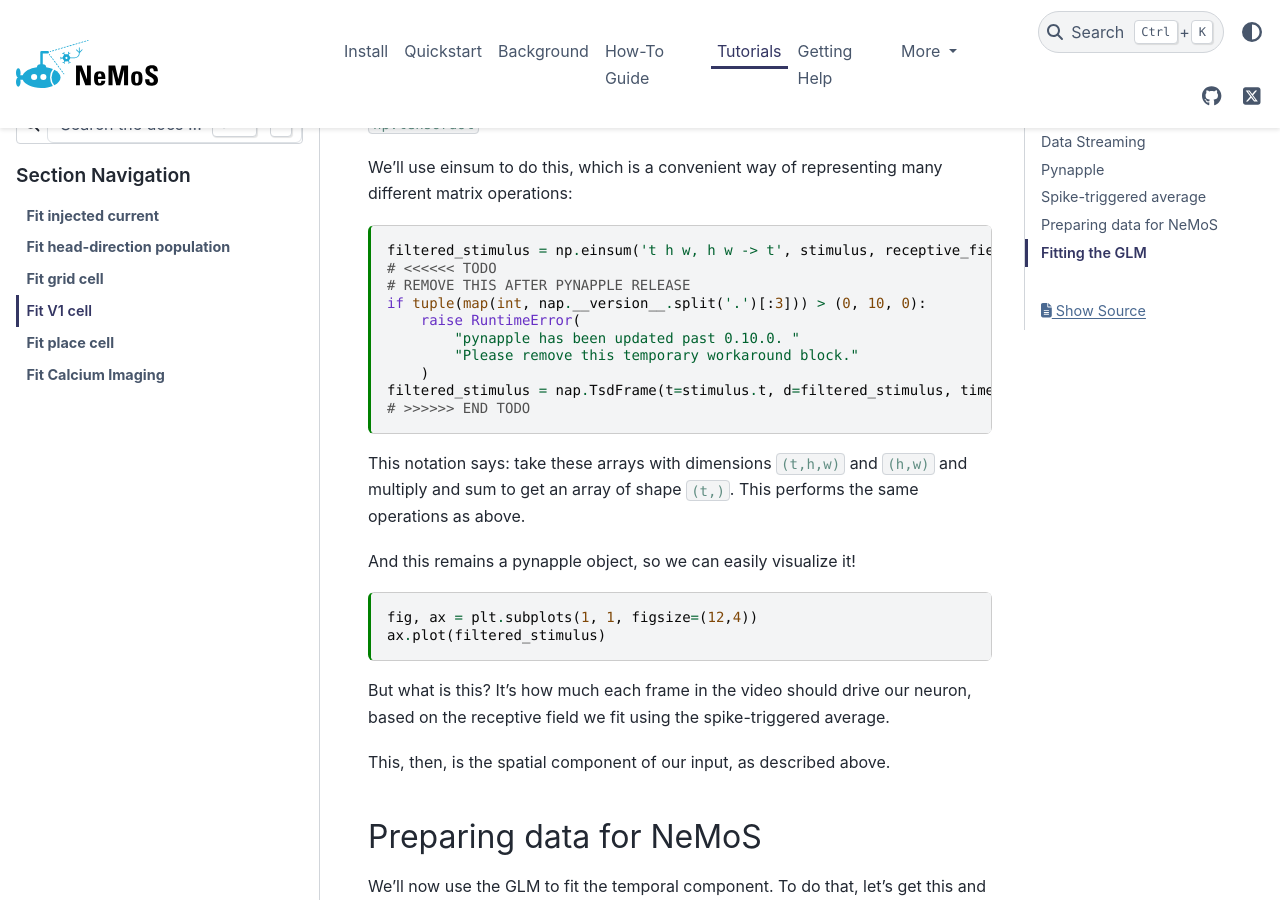
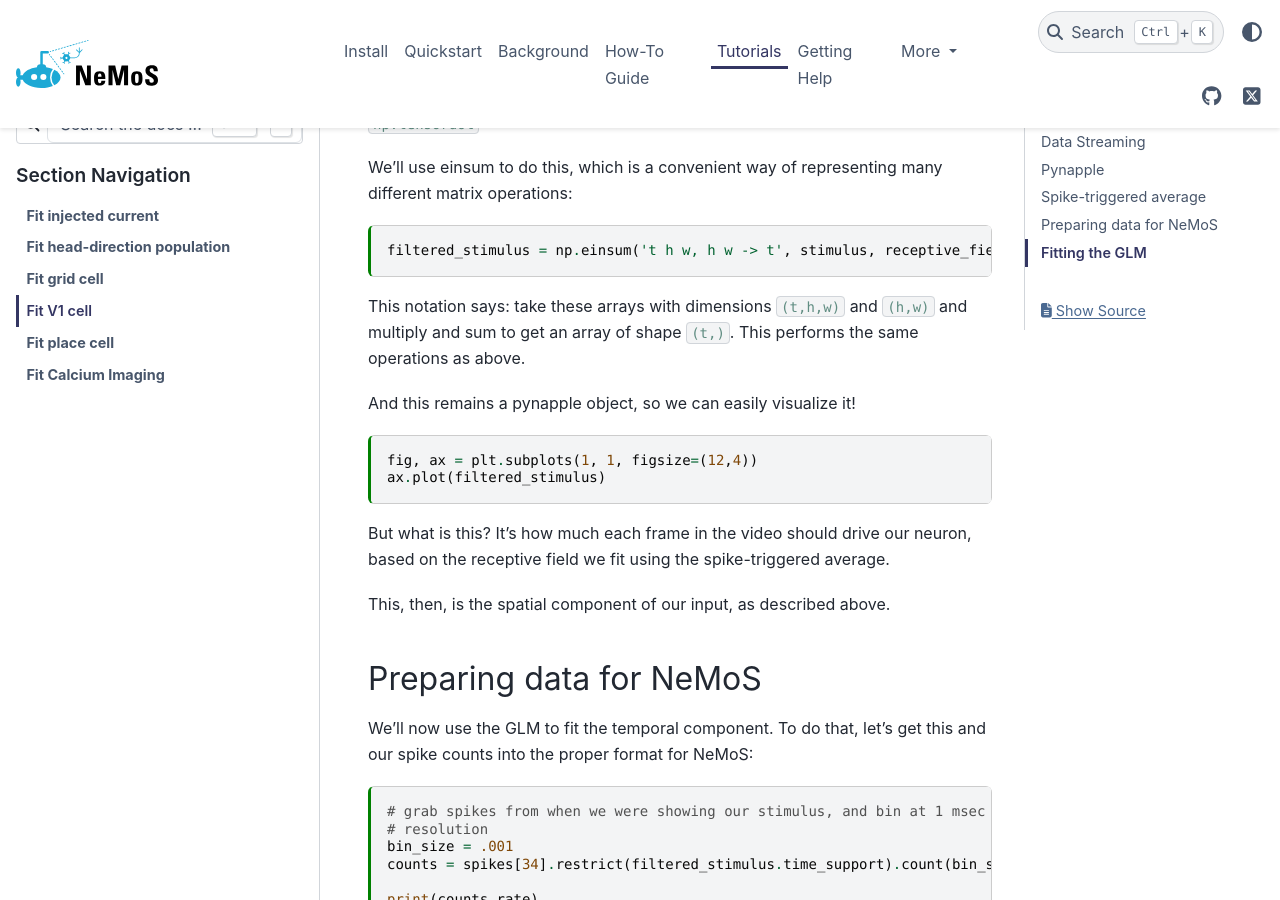
Before and after one commit to flatironinstitute/nemos, a Sphinx documentation site: the page built from docs/tutorials/plot_04_v1_cells.md, in a window 1280 px wide and 900 px high, scrolled down 3482 px. Built offline with Sphinx 7.4.7 and the PyData theme 0.15.4, drawn with Linux system fonts in a browser that asks for light colours.

Commit message:
remove check on version

````diff
--- a/docs/tutorials/plot_04_v1_cells.md
+++ b/docs/tutorials/plot_04_v1_cells.md
@@ -222,15 +222,6 @@
 
 ```{code-cell} ipython3
 filtered_stimulus = np.einsum('t h w, h w -> t', stimulus, receptive_field)
-# <<<<<< TODO
-# REMOVE THIS AFTER PYNAPPLE RELEASE
-if tuple(map(int, nap.__version__.split('.')[:3])) > (0, 10, 0):
-    raise RuntimeError(
-        "pynapple has been updated past 0.10.0. "
-        "Please remove this temporary workaround block."
-    )
-filtered_stimulus = nap.TsdFrame(t=stimulus.t, d=filtered_stimulus, time_support=stimulus.time_support)
-# >>>>>> END TODO
 ```
 
 This notation says: take these arrays with dimensions `(t,h,w)` and `(h,w)`
--- a/pyproject.toml
+++ b/pyproject.toml
@@ -26,7 +26,7 @@
     "numpy>1.20",                   # Numerical computing library
     "scipy>=1.10",                  # Scientific computing library
     "typing_extensions>=4.6",       # Typing extensions for Python
-    'pynapple>=0.10',               # On this version, changed tuning curve API
+    'pynapple>=0.10.1',               # On this version, changed tuning curve API
     "scikit-learn",                 # BaseEstimator and Tags inheritance
     "optimistix>=0.0.11",
     "optax>=0.2.5",
````
